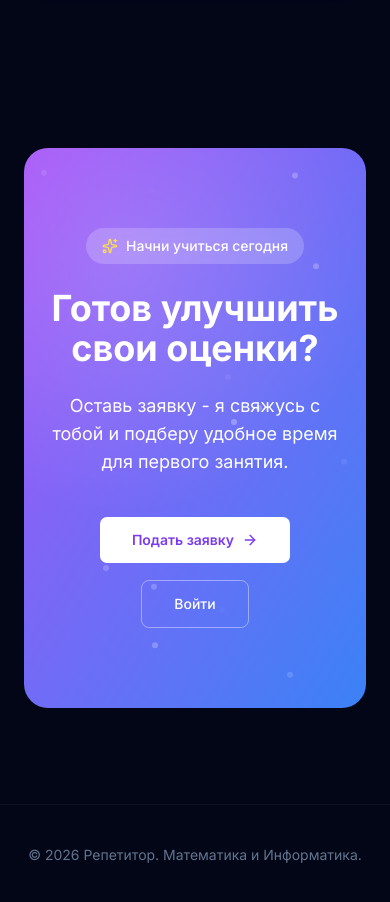
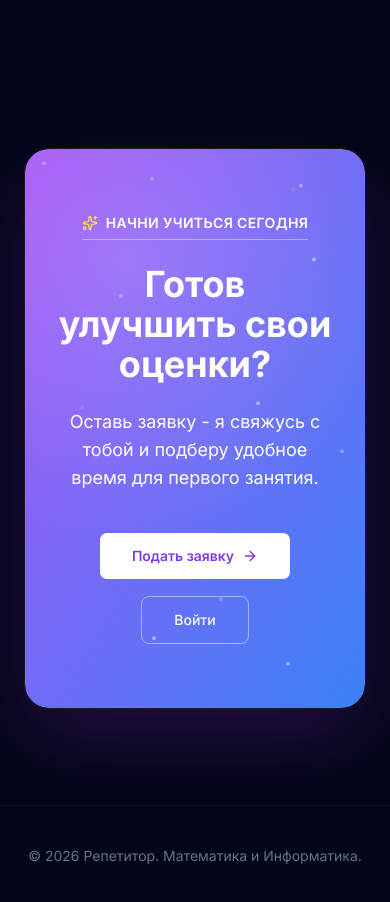
Before and after one commit to WltRfv/tutor-platform, a Next.js app: page / in a window 390 px wide. Shown: the part 6220-7122 px from the top of the page. Built offline with nearby package versions, Linux system fonts and the light colour scheme; no server answers.

Commit message:
step 1.6: floating CTA block, no white badge, black outline button

```diff
--- a/app/globals.css
+++ b/app/globals.css
@@ -307,14 +307,39 @@ html:not(.dark) ::-webkit-scrollbar-thumb { background: color-mix(in srgb, var(-
 html:not(.dark) ::-webkit-scrollbar-thumb:hover { background: color-mix(in srgb, var(--pal-primary) 55%, var(--pal-soft)); }
 
 /* ==========================================================
-   CTA-СЕКЦИЯ (нижний блок "Готов улучшить свои оценки?")
-   Тёмная тема: яркий фиолетовый градиент как было.
-   Светлая тема: светлый фиолетовый фон + тёмный текст.
+   CTA-СЕКЦИЯ — "Готов улучшить свои оценки?"
+   Тёмная тема: яркий фиолетовый градиент.
+   Светлая тема: парящая плашка — центр светлый/прозрачный,
+   края тёмно-фиолетовые + многослойные тени для глубины.
    ========================================================== */
 
-/* --- ТЁМНАЯ ТЕМА --- */
-html.dark .cta-block-bg,
-html:not(.dark) .cta-block-bg {
+/* ---------- ОБЩЕЕ ---------- */
+.cta-block {
+  position: relative;
+  border-radius: 24px;
+  overflow: hidden;
+  isolation: isolate;
+}
+
+.cta-block-bg,
+.cta-block-sheen {
+  pointer-events: none;
+  border-radius: inherit;
+}
+
+.cta-particle {
+  pointer-events: none;
+}
+
+/* ---------- ТЁМНАЯ ТЕМА ---------- */
+html.dark .cta-block {
+  border: 1px solid rgba(255, 255, 255, 0.08);
+  box-shadow:
+    0 30px 80px rgba(88, 28, 135, 0.4),
+    0 10px 30px rgba(0, 0, 0, 0.3);
+}
+
+html.dark .cta-block-bg {
   background: linear-gradient(
     to bottom right,
     var(--accent-primary),
@@ -322,33 +347,28 @@ html:not(.dark) .cta-block-bg {
   );
 }
 
-html.dark .cta-block-overlay,
-html:not(.dark) .cta-block-overlay {
+html.dark .cta-block-sheen {
   background: radial-gradient(
     circle at 30% 20%,
     rgba(255, 255, 255, 0.15),
-    transparent 50%
+    transparent 55%
   );
 }
 
-html.dark .cta-particle,
-html:not(.dark) .cta-particle {
-  background: rgba(255, 255, 255, 0.4);
+html.dark .cta-particle {
+  background: rgba(255, 255, 255, 0.45);
 }
+
+html.dark .cta-badge {
+  border-bottom: 1px solid rgba(255, 255, 255, 0.4);
+  padding-bottom: 6px;
+}
+html.dark .cta-badge-icon { color: #fde047; }
+html.dark .cta-badge-text { color: #ffffff; }
 
 html.dark .cta-title,
 html.dark .cta-text {
   color: #ffffff;
-}
-
-html.dark .cta-badge {
-  background: rgba(255, 255, 255, 0.2);
-}
-html.dark .cta-badge-text {
-  color: #ffffff;
-}
-html.dark .cta-badge-icon {
-  color: #fde047;
 }
 
 html.dark .cta-btn-primary {
@@ -360,40 +380,77 @@ html.dark .cta-btn-primary:hover {
 }
 
 html.dark .cta-btn-outline {
-  border-color: rgba(255, 255, 255, 0.4);
+  border-color: rgba(255, 255, 255, 0.45);
   color: #ffffff;
 }
 html.dark .cta-btn-outline:hover {
   background-color: rgba(255, 255, 255, 0.1);
 }
 
-/* --- СВЕТЛАЯ ТЕМА: светлый фиолетовый фон + тёмный текст --- */
+/* ---------- СВЕТЛАЯ ТЕМА ---------- */
 
-/* Фон плашки — светлый фиолетовый */
-html:not(.dark) .cta-block-bg {
-  background: #A471CC !important;
+/* Парящая плашка: тень + лёгкая анимация */
+html:not(.dark) .cta-block {
+  border: 2px solid #864A95;
+  box-shadow:
+    0 40px 90px rgba(134, 74, 149, 0.35),
+    0 20px 40px rgba(134, 74, 149, 0.22),
+    0 6px 14px rgba(134, 74, 149, 0.15),
+    inset 0 1px 0 rgba(255, 255, 255, 0.35);
+  animation: cta-float 7s ease-in-out infinite;
 }
 
-/* Оверлей — мягкий светлый блик */
-html:not(.dark) .cta-block-overlay {
-  background: radial-gradient(
-    circle at 30% 20%,
-    rgba(225, 223, 235, 0.25),
-    transparent 55%
-  ) !important;
+@keyframes cta-float {
+  0%, 100% { transform: translateY(0); }
+  50%      { transform: translateY(-6px); }
 }
 
-/* Рамка вокруг всей плашки */
-html:not(.dark) .cta-block {
-  border: 2px solid #864A95 !important;
+/* Радиальный градиент: центр — светлый и полупрозрачный,
+   края — тёмно-фиолетовые. Плашка как бы парит. */
+html:not(.dark) .cta-block-bg {
+  background: radial-gradient(
+    ellipse 95% 95% at 50% 50%,
+    rgba(225, 223, 235, 0.82) 0%,
+    rgba(225, 223, 235, 0.62) 30%,
+    rgba(180, 145, 205, 0.7) 55%,
+    #864A95 80%,
+    #6b3d7a 100%
+  );
 }
 
-/* Частицы — чуть темнее, чтобы были видны на светлом фоне */
-html:not(.dark) .cta-particle {
-  background: rgba(5, 7, 28, 0.25) !important;
+/* Мягкий верхний блик для «стеклянности» */
+html:not(.dark) .cta-block-sheen {
+  background:
+    radial-gradient(
+      ellipse 60% 40% at 50% 0%,
+      rgba(255, 255, 255, 0.25),
+      transparent 70%
+    ),
+    radial-gradient(
+      ellipse 50% 30% at 50% 100%,
+      rgba(134, 74, 149, 0.25),
+      transparent 70%
+    );
 }
 
-/* Весь текст на плашке — самый тёмный из палитры #05071C */
+/* Частицы — тёмные, чтобы было видно на светлом центре */
+html:not(.dark) .cta-particle {
+  background: rgba(134, 74, 149, 0.45);
+}
+
+/* Бейдж — без белой плашки. Только иконка + текст + тонкая линия снизу */
+html:not(.dark) .cta-badge {
+  border-bottom: 1px solid rgba(134, 74, 149, 0.5);
+  padding-bottom: 6px;
+}
+html:not(.dark) .cta-badge-icon {
+  color: #864A95;
+}
+html:not(.dark) .cta-badge-text {
+  color: #864A95;
+}
+
+/* Заголовок и абзац — самый тёмный из палитры */
 html:not(.dark) .cta-title,
 html:not(.dark) .cta-text,
 html:not(.dark) .cta-section h2,
@@ -401,38 +458,28 @@ html:not(.dark) .cta-section p {
   color: #05071C !important;
 }
 
-/* Бейдж "Начни учиться сегодня" — светлый фон + тёмный текст (инверсия) */
-html:not(.dark) .cta-badge {
-  background-color: #E1DFEB !important;
-  backdrop-filter: blur(6px);
-}
-html:not(.dark) .cta-badge-text {
-  color: #05071C !important;
-}
-html:not(.dark) .cta-badge-icon {
-  color: #864A95 !important;
-}
-
-/* Кнопка "Подать заявку" — тёмно-фиолетовая с лавандовым текстом */
+/* Кнопка "Подать заявку" — тёмно-фиолетовая, светлый текст */
 html:not(.dark) .cta-btn-primary {
   background-color: #864A95 !important;
   color: #E1DFEB !important;
   border: 2px solid #864A95 !important;
+  box-shadow: 0 6px 18px rgba(134, 74, 149, 0.35);
 }
 html:not(.dark) .cta-btn-primary:hover {
   background-color: #6b3d7a !important;
   color: #E1DFEB !important;
+  box-shadow: 0 8px 22px rgba(134, 74, 149, 0.45);
 }
 
-/* Кнопка "Войти" — прозрачная, рамка и текст тёмно-фиолетовые */
+/* Кнопка "Войти" — прозрачная, тёмно-фиолетовая рамка, ЧЁРНЫЙ текст */
 html:not(.dark) .cta-btn-outline {
   background-color: transparent !important;
   border: 2px solid #864A95 !important;
-  color: #864A95 !important;
+  color: #05071C !important;
 }
 html:not(.dark) .cta-btn-outline:hover {
-  background-color: rgba(134, 74, 149, 0.1) !important;
-  color: #6b3d7a !important;
+  background-color: rgba(134, 74, 149, 0.12) !important;
+  color: #05071C !important;
 }
 
 /* ==========================================================
--- a/components/landing/CTASection.tsx
+++ b/components/landing/CTASection.tsx
@@ -20,12 +20,12 @@ export function CTASection() {
 
   useEffect(() => {
     setParticles(
-      Array.from({ length: 15 }, (_, i) => ({
+      Array.from({ length: 18 }, (_, i) => ({
         id: i,
         left: Math.random() * 100,
         top: Math.random() * 100,
-        duration: 4 + Math.random() * 4,
-        delay: Math.random() * 3,
+        duration: 5 + Math.random() * 5,
+        delay: Math.random() * 4,
       }))
     );
   }, []);
@@ -37,18 +37,21 @@ export function CTASection() {
           initial={{ opacity: 0, y: 40 }}
           animate={inView ? { opacity: 1, y: 0 } : {}}
           transition={{ duration: 0.8 }}
-          className="relative overflow-hidden rounded-3xl cta-block"
+          className="relative cta-block"
         >
-          {/* Фон плашки — управляется через CSS-переменную */}
+          {/* Многослойный фон: центр светлый, края тёмные */}
           <div className="absolute inset-0 cta-block-bg" />
-          <div className="absolute inset-0 cta-block-overlay" />
 
+          {/* Лёгкий блик сверху */}
+          <div className="absolute inset-0 cta-block-sheen" />
+
+          {/* Плавающие частицы — дают глубину */}
           {particles.map((p) => (
             <motion.div
               key={p.id}
-              className="absolute w-1.5 h-1.5 rounded-full cta-particle"
+              className="absolute w-1 h-1 rounded-full cta-particle"
               style={{ left: `${p.left}%`, top: `${p.top}%` }}
-              animate={{ y: [0, -30, 0], opacity: [0, 1, 0] }}
+              animate={{ y: [0, -25, 0], opacity: [0, 1, 0] }}
               transition={{
                 duration: p.duration,
                 repeat: Infinity,
@@ -57,15 +60,16 @@ export function CTASection() {
             />
           ))}
 
-          <div className="relative px-6 py-20 md:py-24 text-center">
+          <div className="relative px-8 py-16 md:py-20 text-center">
+            {/* Бейдж без плашки — иконка + текст + подчёркивание */}
             <motion.div
-              initial={{ scale: 0 }}
-              animate={inView ? { scale: 1 } : {}}
+              initial={{ opacity: 0, y: 10 }}
+              animate={inView ? { opacity: 1, y: 0 } : {}}
               transition={{ duration: 0.5, delay: 0.2 }}
-              className="inline-flex items-center gap-2 px-4 py-2 rounded-full backdrop-blur-sm mb-6 cta-badge"
+              className="inline-flex items-center gap-2 mb-6 cta-badge"
             >
               <Sparkles className="h-4 w-4 cta-badge-icon" />
-              <span className="text-sm font-medium cta-badge-text">
+              <span className="text-sm font-semibold tracking-wide uppercase cta-badge-text">
                 Начни учиться сегодня
               </span>
             </motion.div>
```
